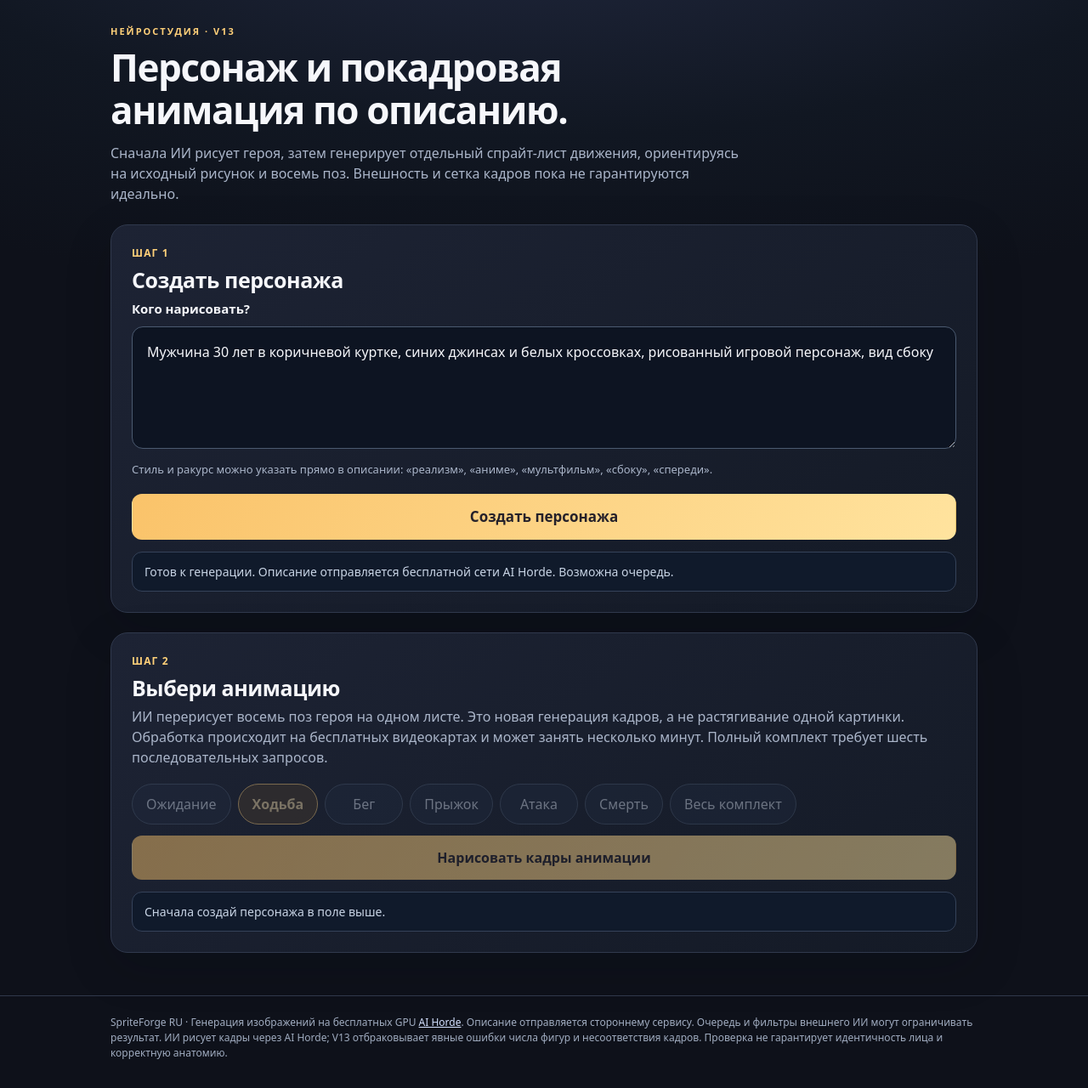
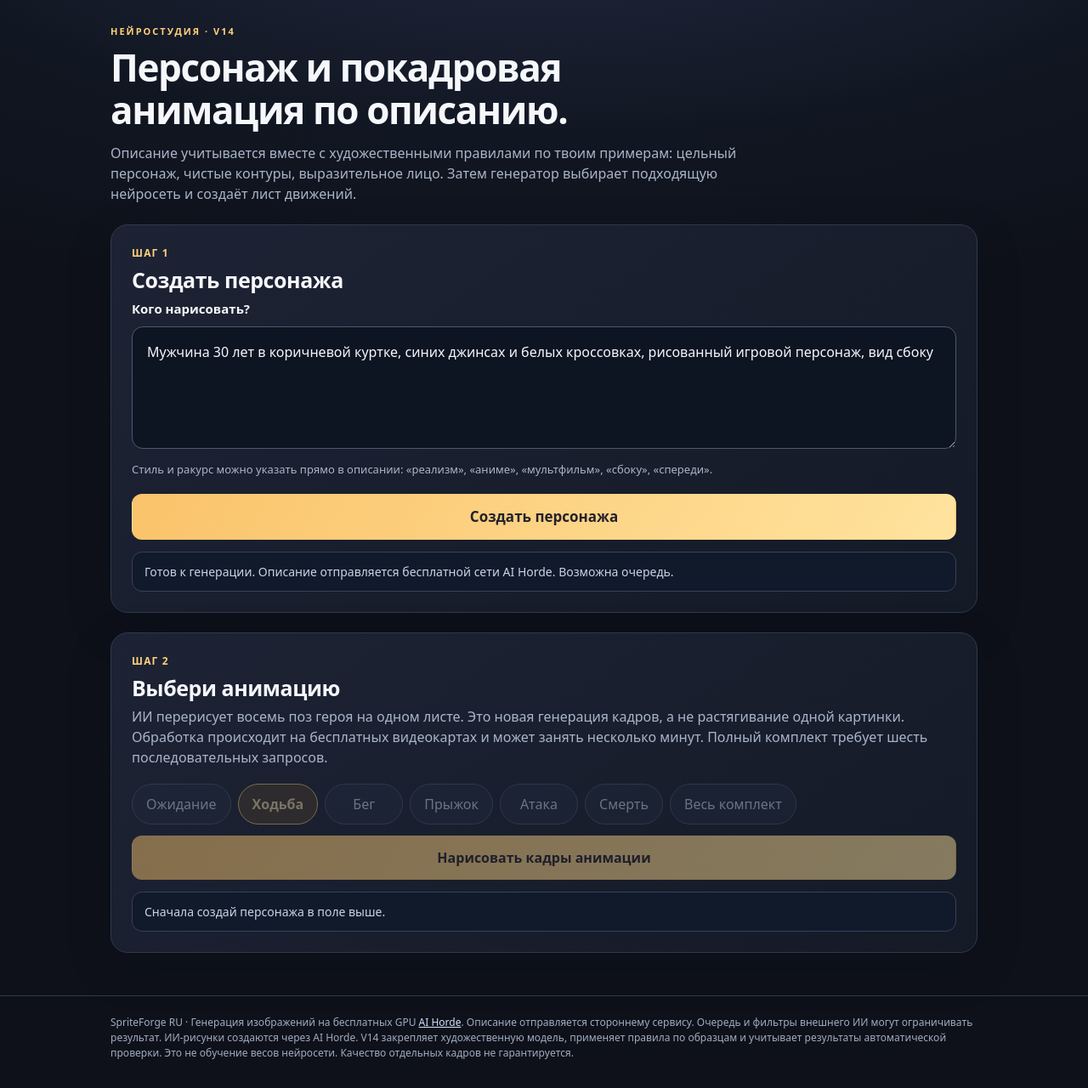
Before and after one commit to alexerrove-dotcom/alexerrove-dotcom.github.io, a plain HTML site: page spriteforge/index.html in a window 1280 px wide. Shown: the part 87-1367 px from the top of the page at 85% size. Drawn offline with Linux system fonts and the light colour scheme.

Commit message:
V14 show refined reference-guided art direction and new consistent-model generation workflow

```diff
--- a/spriteforge/index.html
+++ b/spriteforge/index.html
@@ -96,9 +96,9 @@ footer a{color:#d5e2ff}
 <header><div class="wrap nav"><div class="mark">SF</div><div><div class="logo">SpriteForge <em>RU</em></div><div class="navsmall">Персонажи и анимации для игр</div></div><span class="navtag">Без регистрации</span></div></header>
 <main class="wrap">
  <section class="hero">
-  <div class="overline">Нейростудия · V13</div>
+  <div class="overline">Нейростудия · V14</div>
   <h1>Персонаж и покадровая анимация по описанию.</h1>
-  <p>Сначала ИИ рисует героя, затем генерирует отдельный спрайт-лист движения, ориентируясь на исходный рисунок и восемь поз. Внешность и сетка кадров пока не гарантируются идеально.</p>
+  <p>Описание учитывается вместе с художественными правилами по твоим примерам: цельный персонаж, чистые контуры, выразительное лицо. Затем генератор выбирает подходящую нейросеть и создаёт лист движений.</p>
  </section>
  <section class="panel" aria-labelledby="createTitle">
   <div class="step-label">Шаг 1</div>
@@ -162,14 +162,14 @@ footer a{color:#d5e2ff}
   </div>
  </section>
 </main>
-<footer><div class="wrap">SpriteForge RU · Генерация изображений на бесплатных GPU <a href="https://aihorde.net/" target="_blank" rel="noopener noreferrer">AI Horde</a>. Описание отправляется стороннему сервису. Очередь и фильтры внешнего ИИ могут ограничивать результат. ИИ рисует кадры через AI Horde; V13 отбраковывает явные ошибки числа фигур и несоответствия кадров. Проверка не гарантирует идентичность лица и корректную анатомию.</div></footer>
+<footer><div class="wrap">SpriteForge RU · Генерация изображений на бесплатных GPU <a href="https://aihorde.net/" target="_blank" rel="noopener noreferrer">AI Horde</a>. Описание отправляется стороннему сервису. Очередь и фильтры внешнего ИИ могут ограничивать результат. ИИ-рисунки создаются через AI Horde. V14 закрепляет художественную модель, применяет правила по образцам и учитывает результаты автоматической проверки. Это не обучение весов нейросети. Качество отдельных кадров не гарантируется.</div></footer>
 <script src="./local-generator.js"></script>
 <script type="module">
 /* SpriteForge V11 — one prompt, one Generate button, optional animation below.
  * All image generation goes through the existing anonymous AI Horde adapter.
  * Sprite sheets use the same locked input image and are generated locally.
  */
-import {generate,cancelCurrent} from "./neural-engine.js?v=12";
+import {generate,cancelCurrent} from "./neural-engine.js?v=14";
 const $=id=>document.getElementById(id);
 const form=$("characterForm"),input=$("description"),
   create=$("createButton"),createStatus=$("createStatus"),
```
